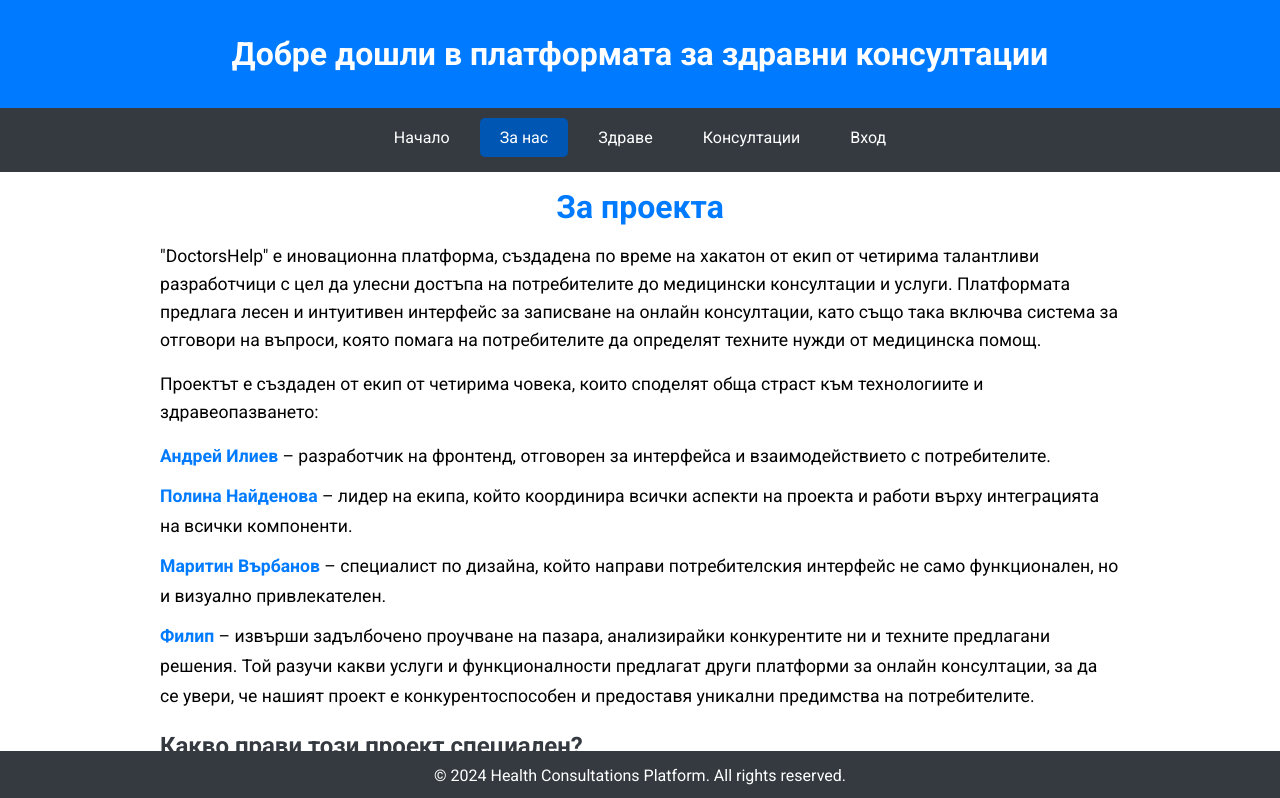
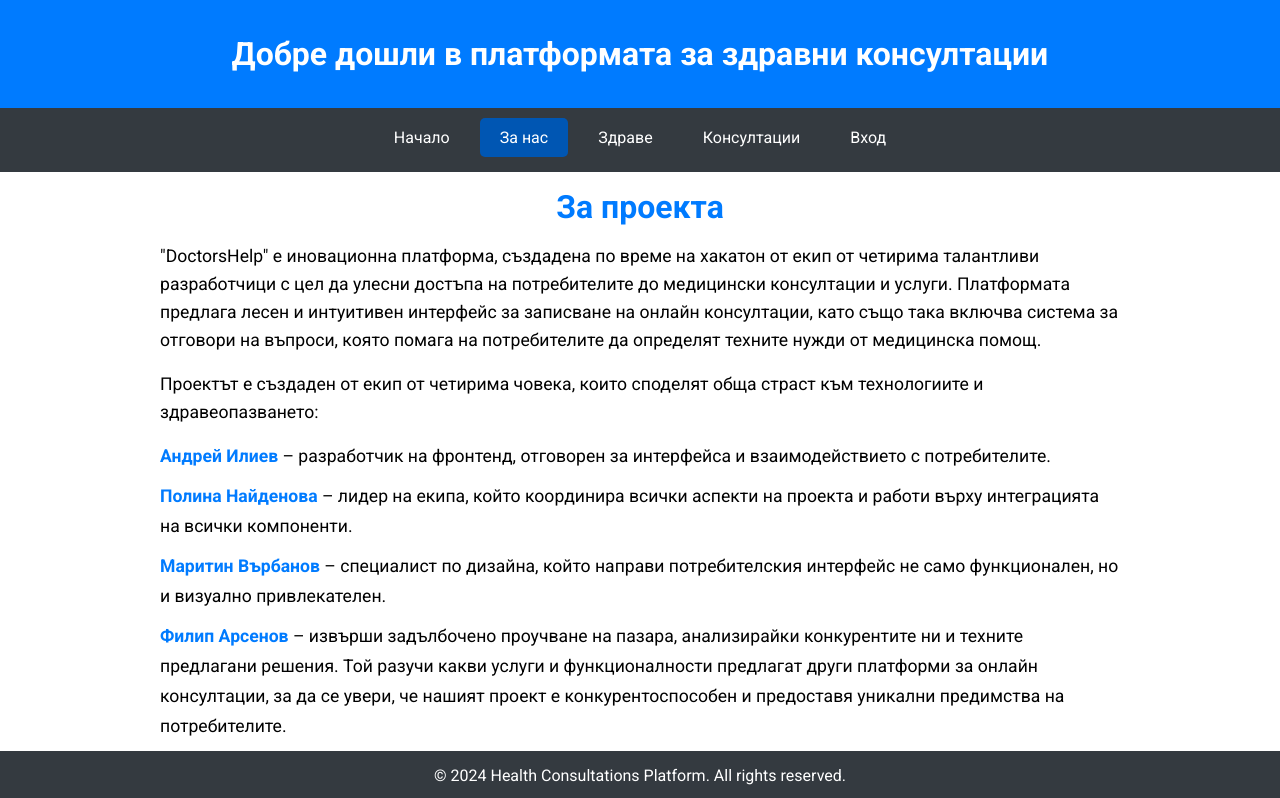
Before and after one commit to Gurio1/Hakaton, an Angular app: page /about in a window 1280 px wide. Shown: the top 798 px of the page. Built offline with nearby package versions, Linux system fonts and the light colour scheme.

Commit message:
Fixed issue with Philip second name

```diff
--- a/src/about/about.component.html
+++ b/src/about/about.component.html
@@ -30,7 +30,7 @@
       привлекателен.
     </li>
     <li>
-      <strong>Филип</strong> – извърши задълбочено проучване на пазара,
+      <strong>Филип Арсенов</strong> – извърши задълбочено проучване на пазара,
       анализирайки конкурентите ни и техните предлагани решения. Той разучи
       какви услуги и функционалности предлагат други платформи за онлайн
       консултации, за да се увери, че нашият проект е конкурентоспособен и
```
